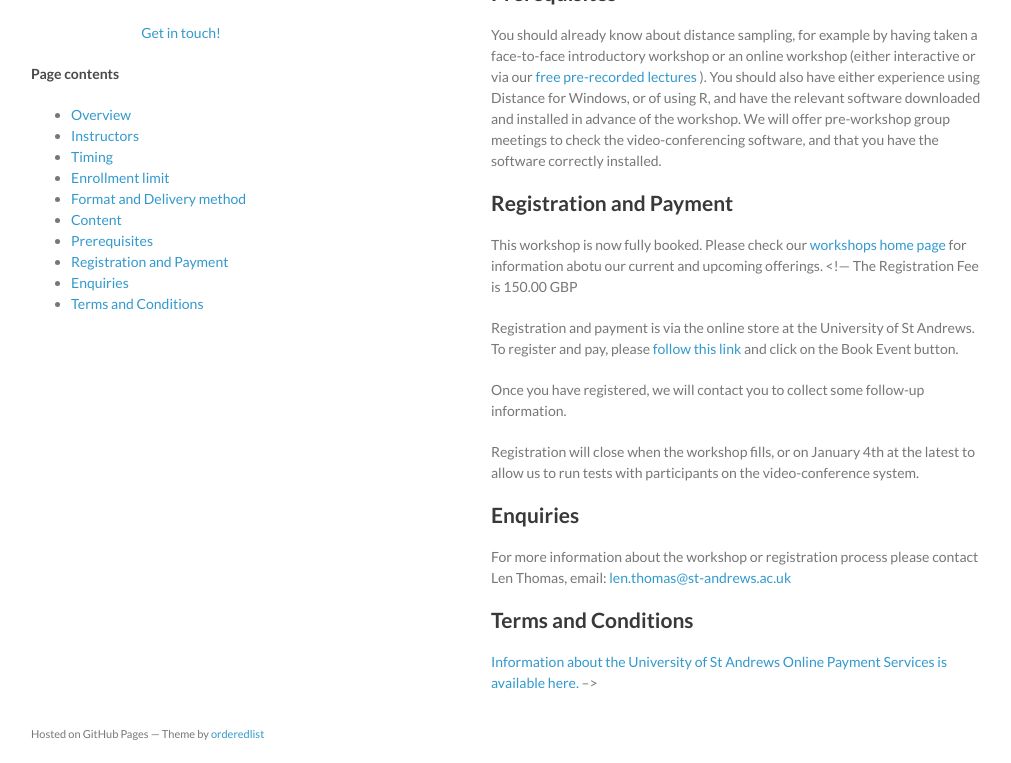
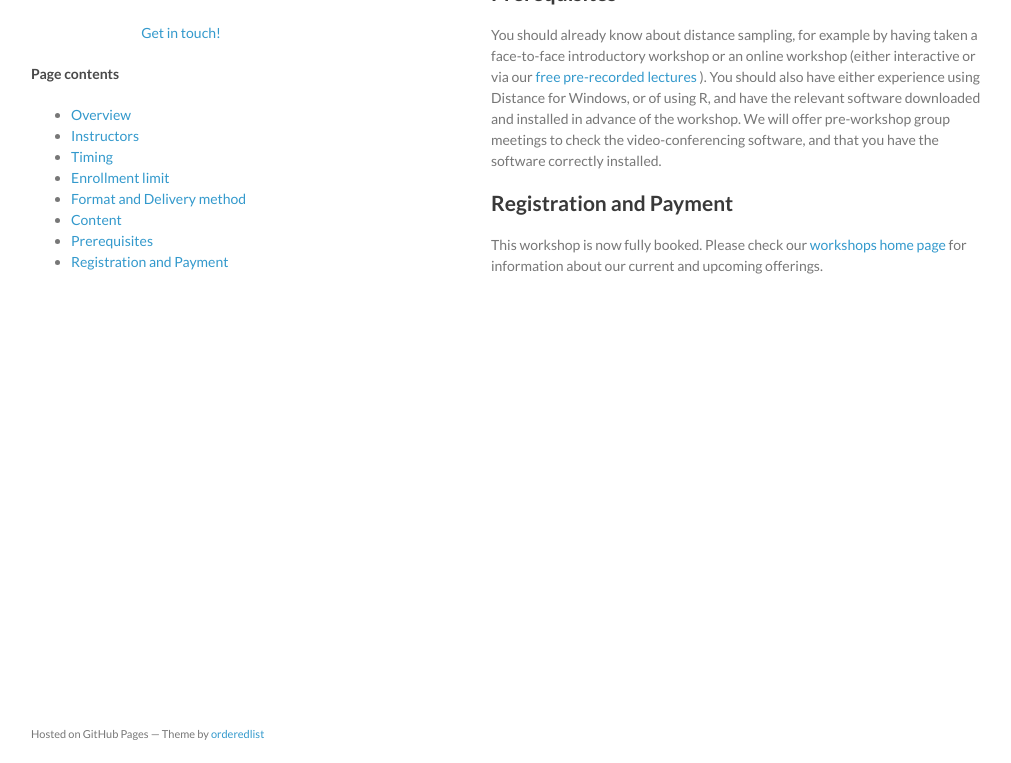
Before and after one commit to distanceworkshops/distanceworkshops.github.io, a Jekyll site: the page built from mrds-jan-2021.md, in a window 1280 px wide and 900 px high, scrolled down 1616 px, cut to the strip 137-900 px from the top of the window. Shown: the whole strip, without its empty margins (129-1140 px from the left). Built offline with Jekyll 4.4.1, drawn with Linux system fonts in a browser that asks for light colours.

Commit message:
Update mrds-jan-2021.md
Fixed typo

```diff
--- a/mrds-jan-2021.md
+++ b/mrds-jan-2021.md
@@ -42,19 +42,4 @@ The workshop will be a mix of live online interactive sessions, delivered via vi
 You should already know about distance sampling, for example by having taken a face-to-face introductory workshop or an online workshop (either interactive or via our [free pre-recorded lectures](https://workshops.distancesampling.org/online-course/) ).  You should also have either experience using Distance for Windows, or of using R, and have the relevant software downloaded and installed in advance of the workshop.  We will offer pre-workshop group meetings to check the video-conferencing software, and that you have the software correctly installed.
 
 ## Registration and Payment
-This workshop is now fully booked.  Please check our [workshops home page](index.html) for information abotu our current and upcoming offerings.
-<!---
-The Registration Fee is 150.00 GBP
-
-Registration and payment is via the online store at the University of St Andrews.   To register and pay, please [follow this link](https://onlineshop.st-andrews.ac.uk/conferences-and-events/events/creem/markrecapture-distance-sampling-training-workshop-live-online-1112th-january-2021) and click on the Book Event button.
-
-Once you have registered, we will contact you to collect some follow-up information.
-
-Registration will close when the workshop fills, or on January 4th at the latest to allow us to run tests with participants on the video-conference system.
-
-## Enquiries
-For more information about the workshop or registration process please contact Len Thomas, email: [len.thomas@st-andrews.ac.uk](mailto:len.thomas@st-andrews.ac.uk)
-
-## Terms and Conditions
-[Information about the University of St Andrews Online Payment Services is available here.](https://onlineshop.st-andrews.ac.uk/help/terms-and-conditions)
--->
+This workshop is now fully booked.  Please check our [workshops home page](index.html) for information about our current and upcoming offerings.
```
